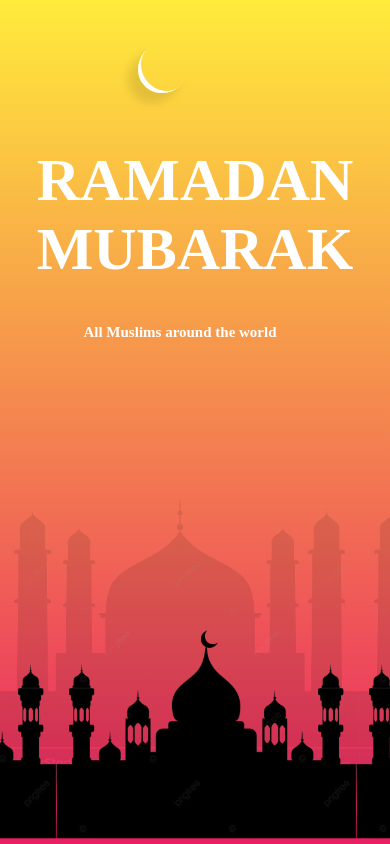
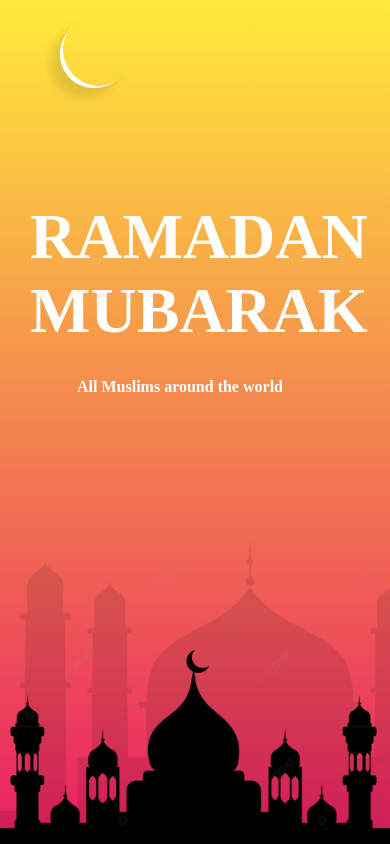
Before and after one commit to imNaasir/ramadan-design, a plain HTML site: page index.htm in a window 390 px wide. Drawn offline with Linux system fonts and the light colour scheme.

Commit message:
responsive iphone 6/7/8plus

```diff
--- a/index.htm
+++ b/index.htm
@@ -170,7 +170,7 @@
         }
 
         /*---- Desktop screen -----*/
-        @media only screen and (max-width: 2560px) and (min-width: 2000px){
+        @media only screen and (max-width: 2560px) and (min-width: 2500px){
             .main{
                 height: 1600px;
                 box-sizing: border-box;
@@ -205,6 +205,46 @@
                 background-repeat: repeat-x;
             }
         }
+
+        /* iphone 6/7/8 plus */
+        @media only screen and (max-width: 414px) and (min-width: 300px){
+            .main{
+                height: 100vh;
+                box-sizing: border-box;
+                overflow: hidden;
+                /* background-color: #ffeb3b; */
+            }
+            h1::before{
+                width: 70px;
+                height: 70px;
+                border-width: 5px;
+                top: 2%;
+                left: 15%;
+            }
+            .ramdan-mubarak{
+                line-height: normal;
+            }
+            .ramdan-mubarak h1{
+                font-size: 4rem;
+                /* padding-top: 1.5em; */
+                margin: 90px 30px;
+            }
+            .ramdan-mubarak p{
+                margin-top: -60px;
+                font-size: 1rem;
+            }
+            .masque2{
+                margin-top: 26%;
+                background-size: 400px;
+                background-repeat: repeat-x;
+            }
+            .masque1{
+                margin-top: 25%;
+                background-size: 500px;
+                background-repeat: repeat-x;
+            }
+        }
+
     </style>
 </head>
 <body>
```
